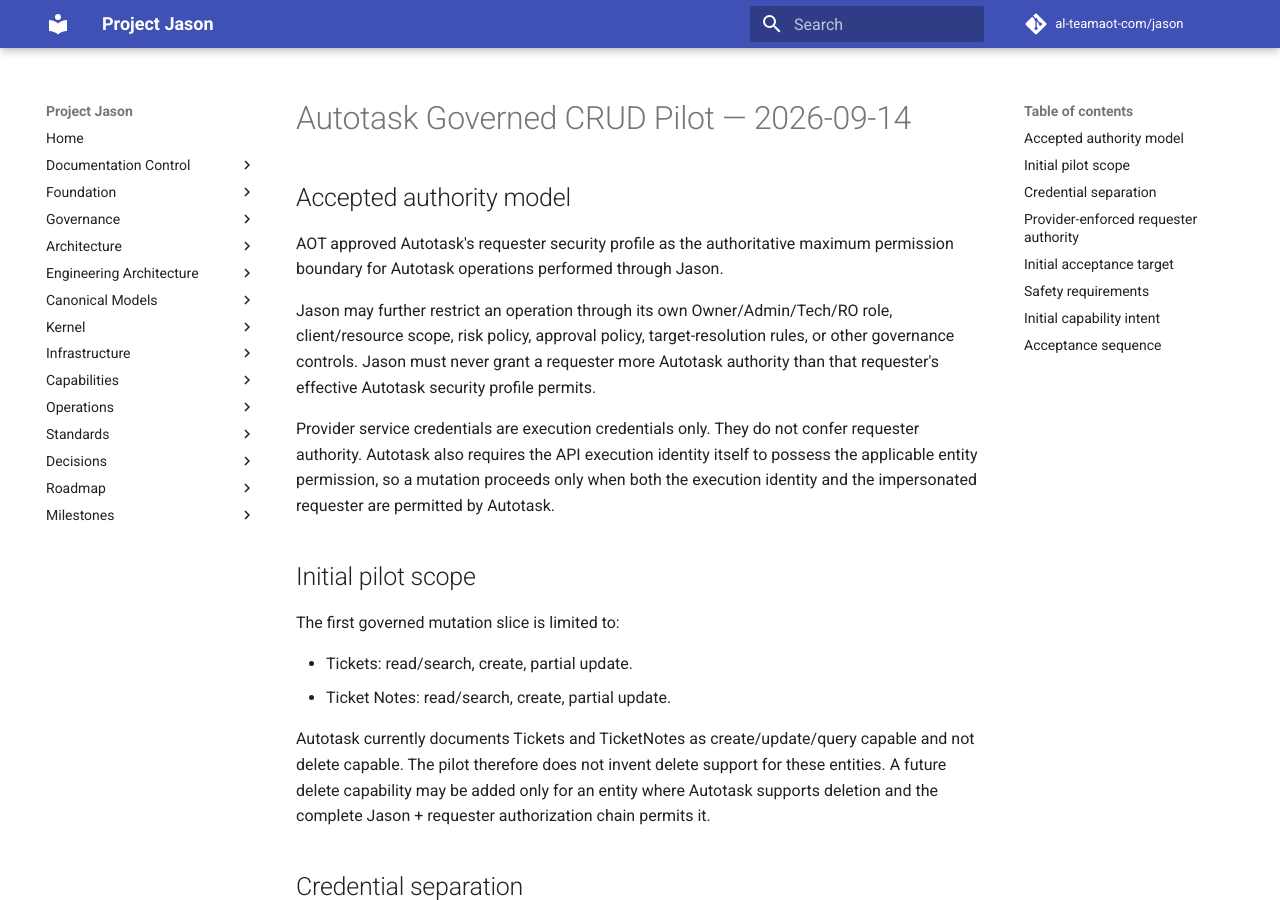
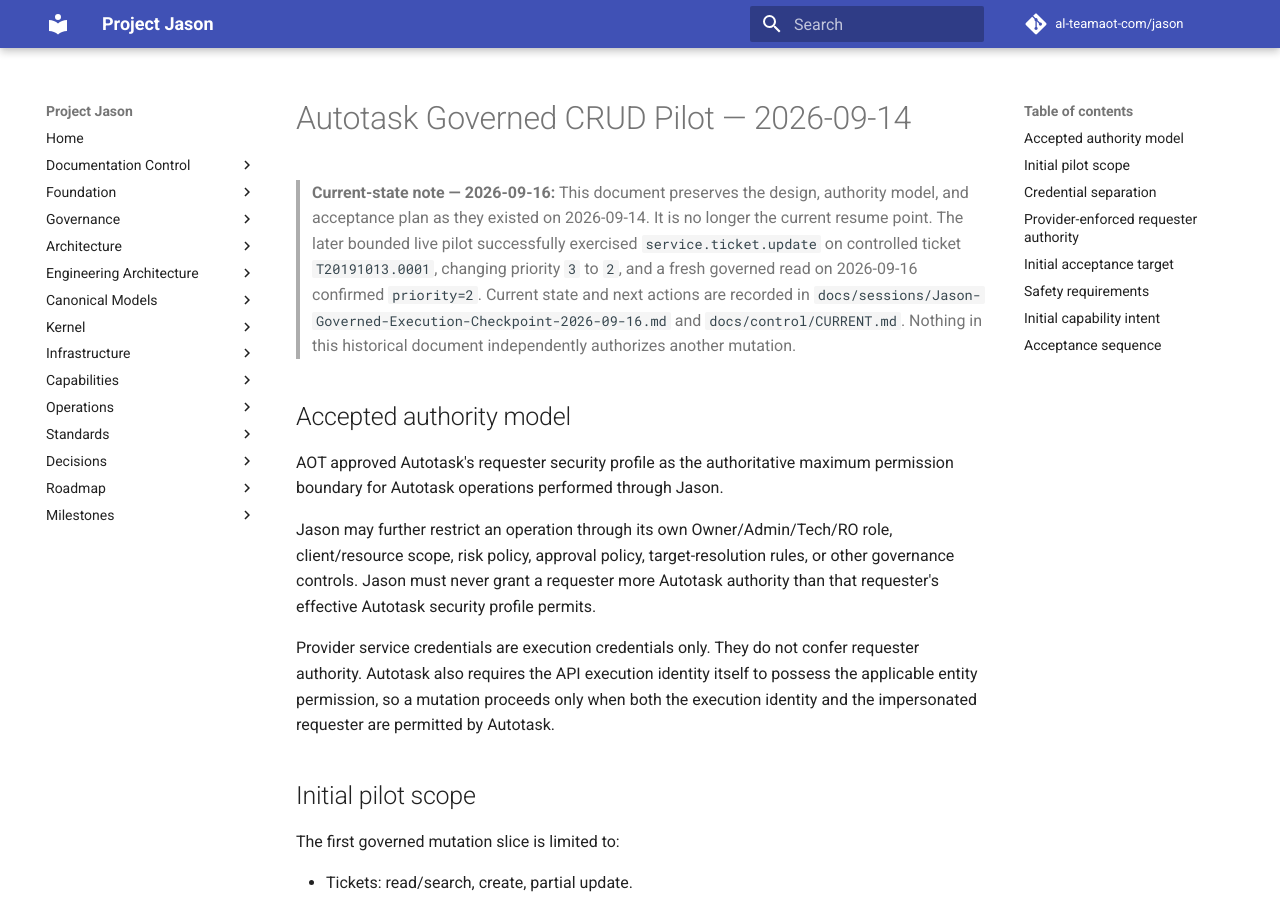
Before and after one commit to al-teamaot-com/jason, an MkDocs documentation site: the page built from docs/operations/Autotask-Governed-CRUD-Pilot-2026-09-14.md, in a window 1280 px wide and 900 px high. Built offline with MkDocs 1.6.1 and Material for MkDocs 9.7.7, drawn with Linux system fonts in a browser that asks for light colours; comment, search, counter and statistics services are not loaded.

Commit message:
docs: mark Autotask CRUD pilot as historical checkpoint

```diff
--- a/docs/operations/Autotask-Governed-CRUD-Pilot-2026-09-14.md
+++ b/docs/operations/Autotask-Governed-CRUD-Pilot-2026-09-14.md
@@ -1,4 +1,6 @@
 # Autotask Governed CRUD Pilot — 2026-09-14
+
+> **Current-state note — 2026-09-16:** This document preserves the design, authority model, and acceptance plan as they existed on 2026-09-14. It is no longer the current resume point. The later bounded live pilot successfully exercised `service.ticket.update` on controlled ticket `T20191013.0001`, changing priority `3` to `2`, and a fresh governed read on 2026-09-16 confirmed `priority=2`. Current state and next actions are recorded in `docs/sessions/Jason-Governed-Execution-Checkpoint-2026-09-16.md` and `docs/control/CURRENT.md`. Nothing in this historical document independently authorizes another mutation.
 
 ## Accepted authority model
 
```
